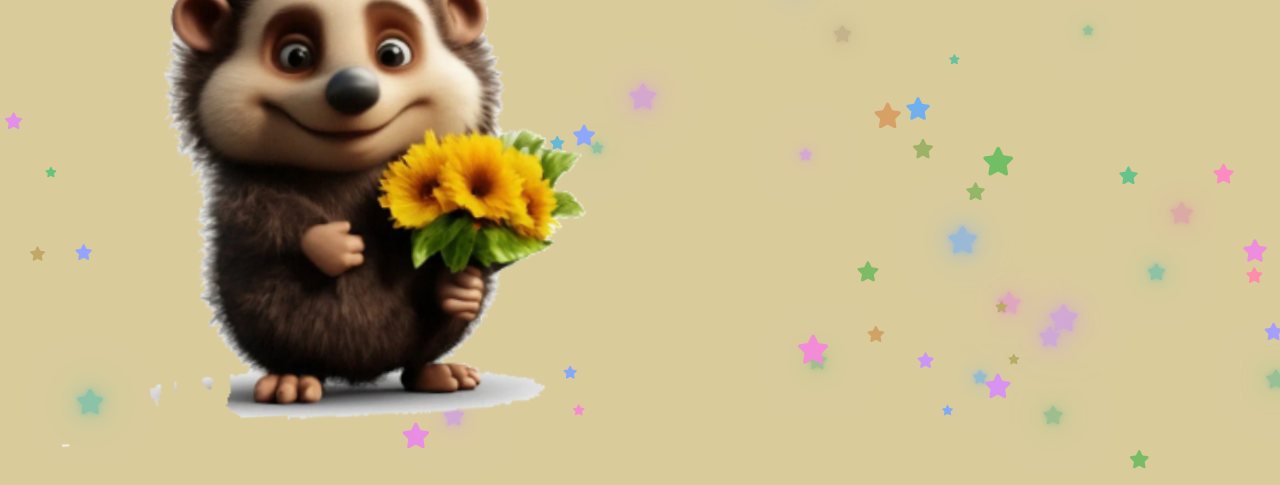
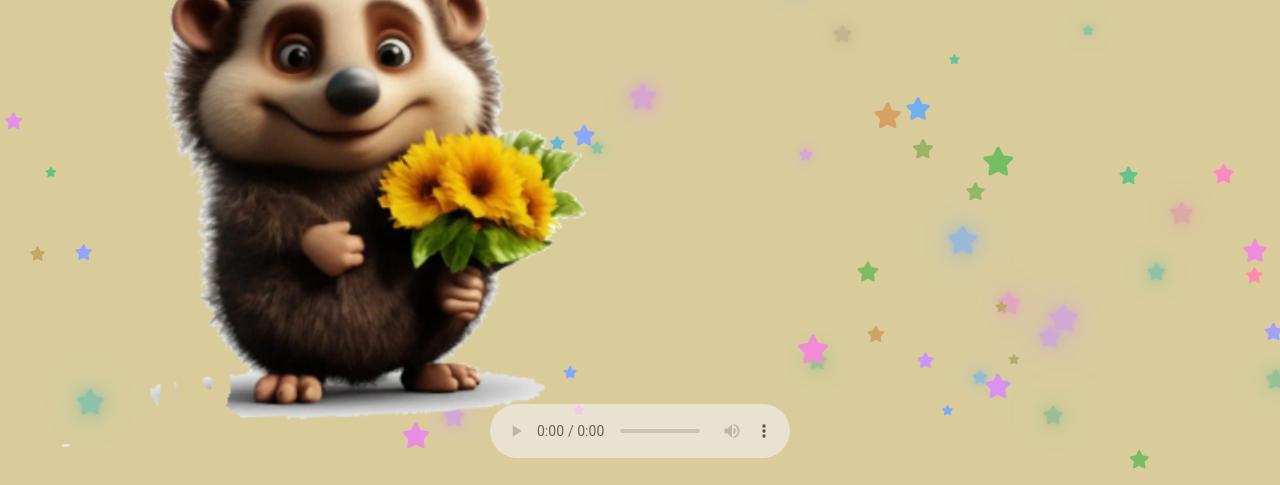
Before and after one commit to DenisPepper/postcards, a plain HTML site: page pages/nvl-bd-2024/nvl-bd-2024.html in a window 1280 px wide. Shown: the part 315-800 px from the top of the page. Drawn offline with Linux system fonts and the light colour scheme.

Commit message:
Добавит саундтрек

```diff
--- a/pages/nvl-bd-2024/nvl-bd-2024.css
+++ b/pages/nvl-bd-2024/nvl-bd-2024.css
@@ -30,6 +30,15 @@
   line-height: 4rem;
   z-index: 5;
   vertical-align: middle;
+}
+
+.sound {
+  position: absolute;
+  bottom: 0;
+  left: 50%;
+  transform: translate(-50%, -50%);
+  z-index: 15;
+  opacity: 0.6;
 }
 
 .main-title::before {
--- a/pages/nvl-bd-2024/nvl-bd-2024.html
+++ b/pages/nvl-bd-2024/nvl-bd-2024.html
@@ -16,6 +16,11 @@
   <body>
     <h1 class="main-title">Поздравляю с <span>ДР</span>!</h1>
     <img class="flowers visually-hidden" src="./flowers.png" />
+    <audio
+      class="sound"
+      controls
+      src="./sound.weba"
+    ></audio>
     <section class="sec visually-hidden"></section>
     <script>
       const section = document.querySelector('.sec');
```
Also changed, not shown: 1 other file.
